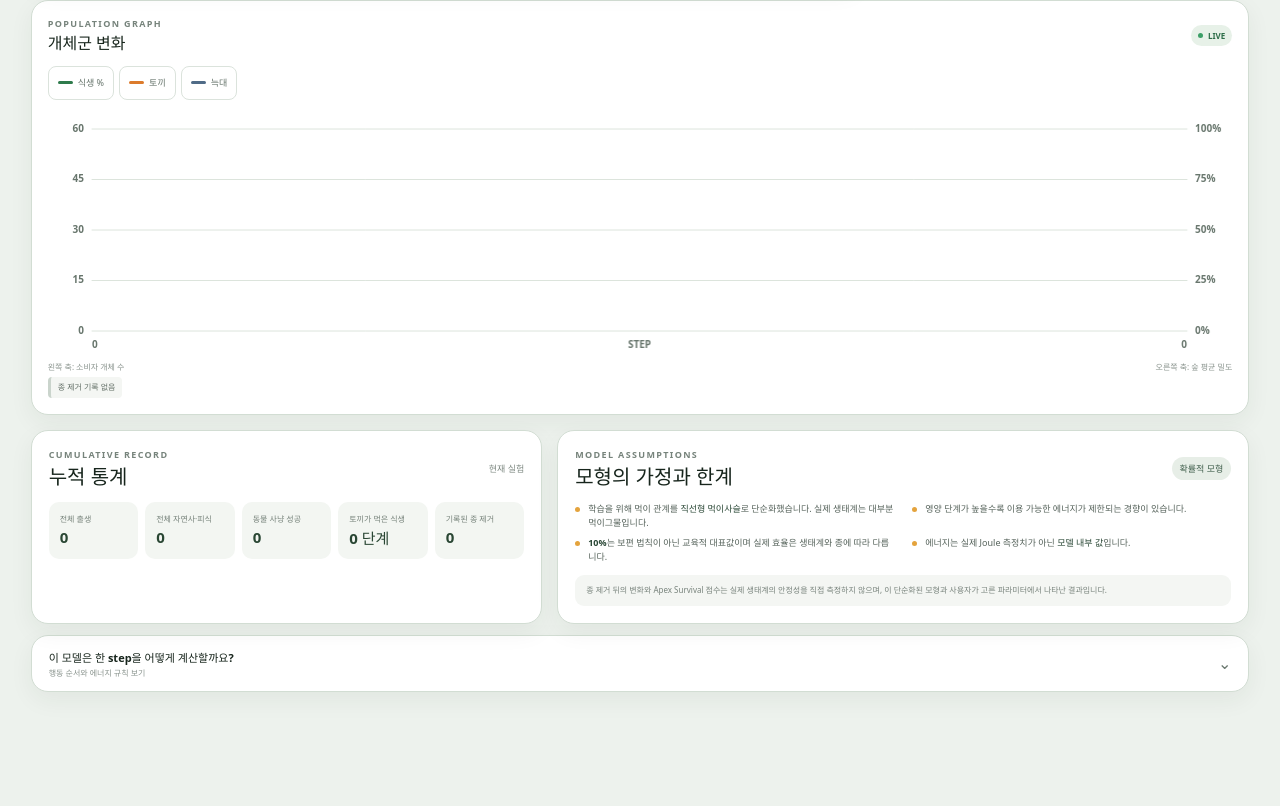
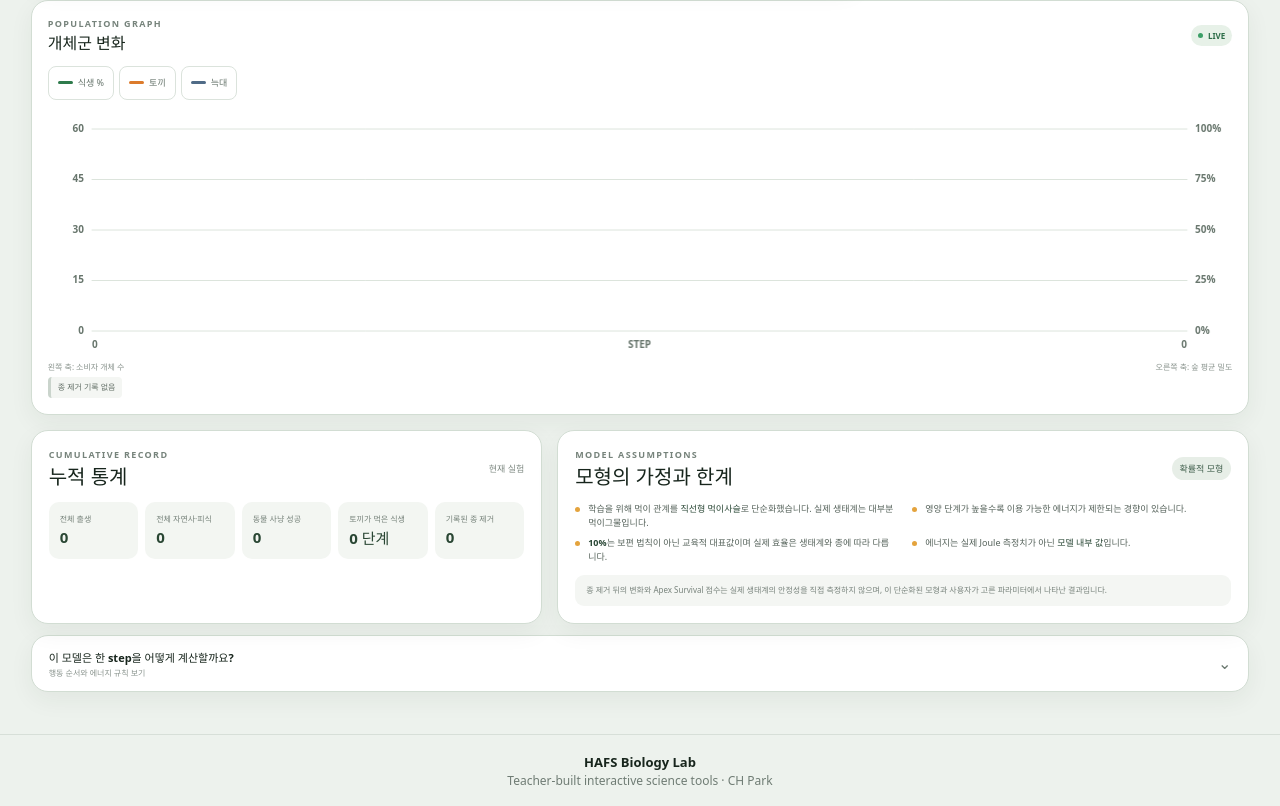
Before and after one commit to suimaire/predator-prey-simulation-2, a website built with Vite: page index.html in a window 1280 px wide. Shown: the part 1002-1808 px from the top of the page. Before the commit the page ends 1736 px from the top, so only its background shows below. Built offline with nearby package versions, Linux system fonts and the light colour scheme; no server answers.

Commit message:
Unify HAFS Biology Lab branding
Co-Authored-By: Claude Opus 5 <noreply@anthropic.com>

```diff
--- a/index.html
+++ b/index.html
@@ -20,6 +20,10 @@
   </head>
   <body>
     <div id="app"></div>
+    <footer class="site-brand-footer">
+      <p class="site-brand-footer__name">HAFS Biology Lab</p>
+      <p class="site-brand-footer__credit">Teacher-built interactive science tools · CH Park</p>
+    </footer>
     <p class="page-views page-views--standalone" data-page-views hidden></p>
     <!-- 조회수: 포털 공통 모듈(suimaire.github.io/assets/js/page-views.js). production 에서만 로드되며 실패해도 앱과 무관 -->
     <script>
--- a/src/simulation.css
+++ b/src/simulation.css
@@ -379,3 +379,9 @@ dialog .confirm-removal { color: #fff; border-color: #a65431; background: #a6543
 @media (prefers-reduced-motion: reduce) {
   *, *::before, *::after { scroll-behavior: auto !important; animation-duration: .001ms !important; transition-duration: .001ms !important; }
 }
+
+/* 페이지 하단 브랜드 footer (index.html) */
+.site-brand-footer { padding: 18px 16px 16px; border-top: 1px solid #d7dfd8; text-align: center; }
+.site-brand-footer p { margin: 0; line-height: 1.5; }
+.site-brand-footer__name { color: #17251c; font-size: 13px; font-weight: 700; }
+.site-brand-footer__credit { color: #6f7c74; font-size: 12px; }
```
